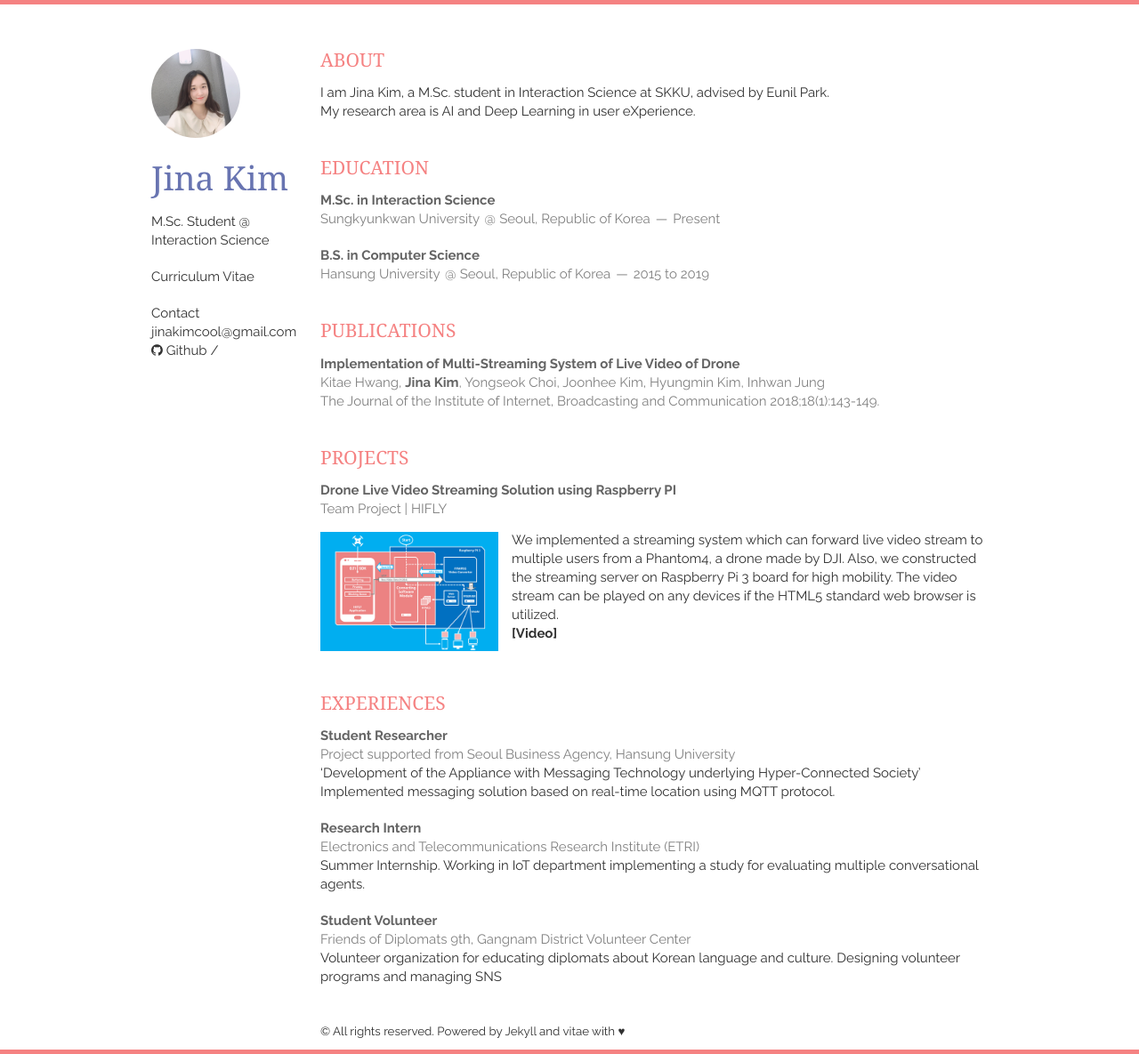
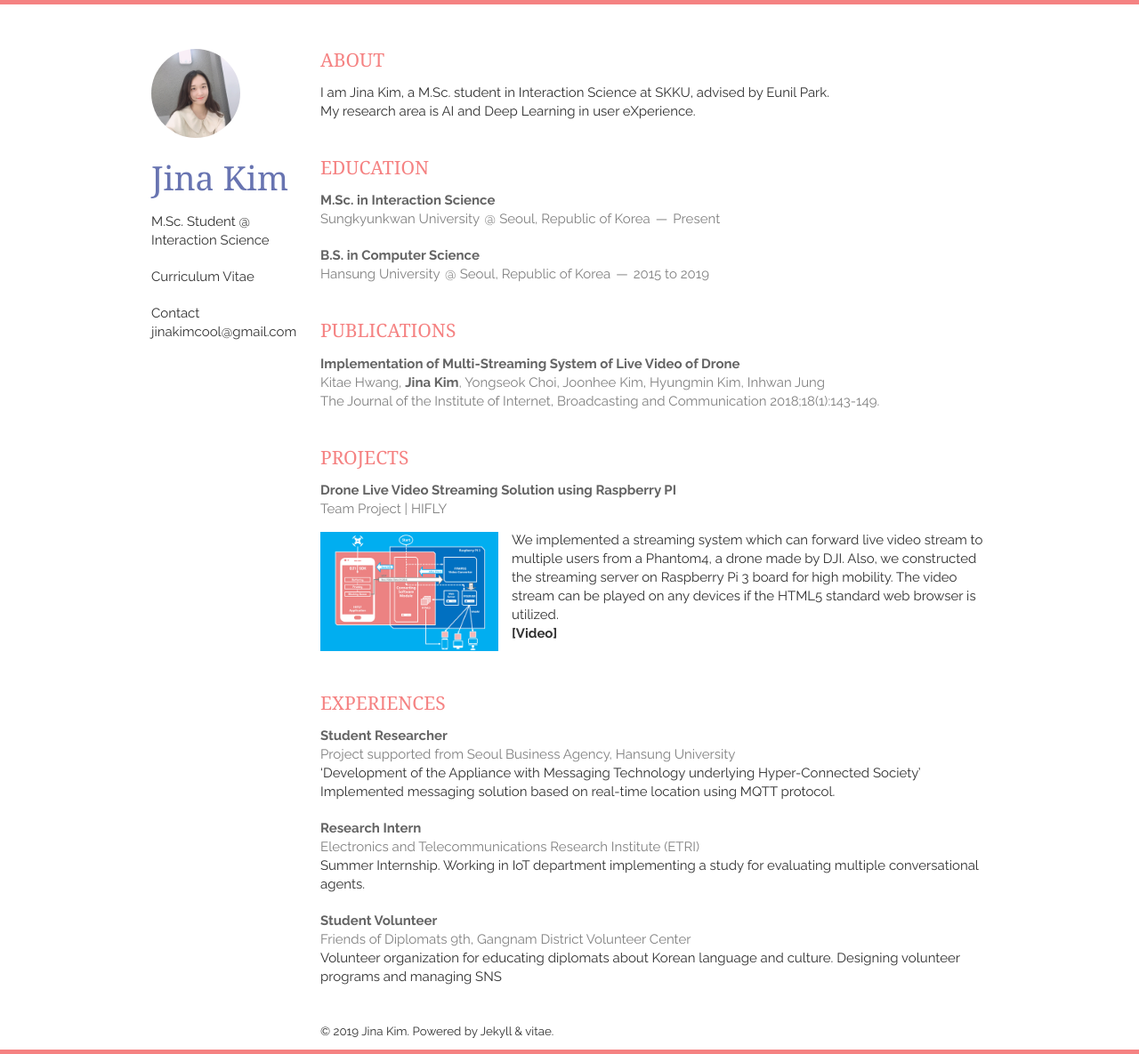
Before and after one commit to Jina-Kim/Jina-Kim.github.io, a Jekyll site: the page built from index.html, in a window 1280 px wide. Shown: the whole page at 89% size. Built offline with Jekyll 4.4.1, drawn with Linux system fonts in a browser that asks for light colours; nearby versions of some CDN libraries; the list of posts is cut into pages by our own code.

Commit message:
update cv url

```diff
--- a/_layouts/layout.html
+++ b/_layouts/layout.html
@@ -33,13 +33,13 @@
         </p>
 
         <p>
-          <a href="">Curriculum Vitae</a><br/>
+          <a href="https://drive.google.com/open?id=1JfQXtRegyqwXPrufVbjaKHcjvO033bx8">Curriculum Vitae</a><br/>
         </p>
 
         <p>
             Contact
             <a href="{{ site.email_full }}">{{ site.email }}</a><br/>
-            <a href="https://github.com/{{ site.github }}"><i class="fa fa-github"></i> Github</a> /
+            <!--<a href="https://github.com/{{ site.github }}"><i class="fa fa-github"></i> Github</a>-->
             <!--<a href="https://twitter.com/{{ site.twitter }}"><i class="fa fa-twitter"></i> Twitter</a>-->
         </p>
 
@@ -64,8 +64,7 @@
         {{ content }}
 
     <footer class="thirteen columns">
-        <p>© All rights reserved. Powered by <a href="http://jekyllrb.com/">Jekyll</a> and
-            <a href="https://www.github.com/jekyller/vitae">vitae</a> with ♥</p>
+        <p>© 2019 Jina Kim. Powered by Jekyll & vitae.</p>
     </footer>
     </div>
 </div>
```
Also changed, not shown: README.md.
